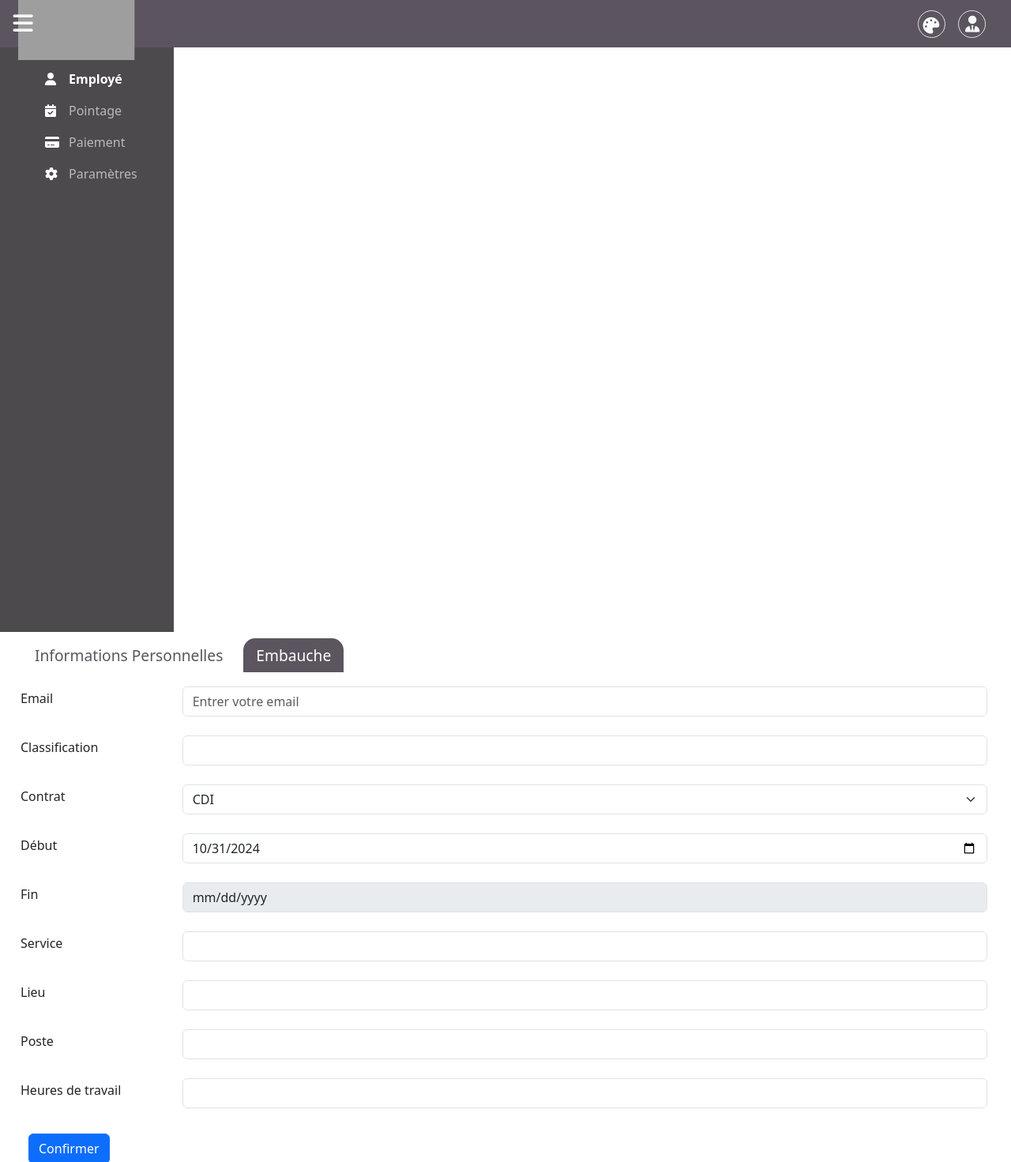
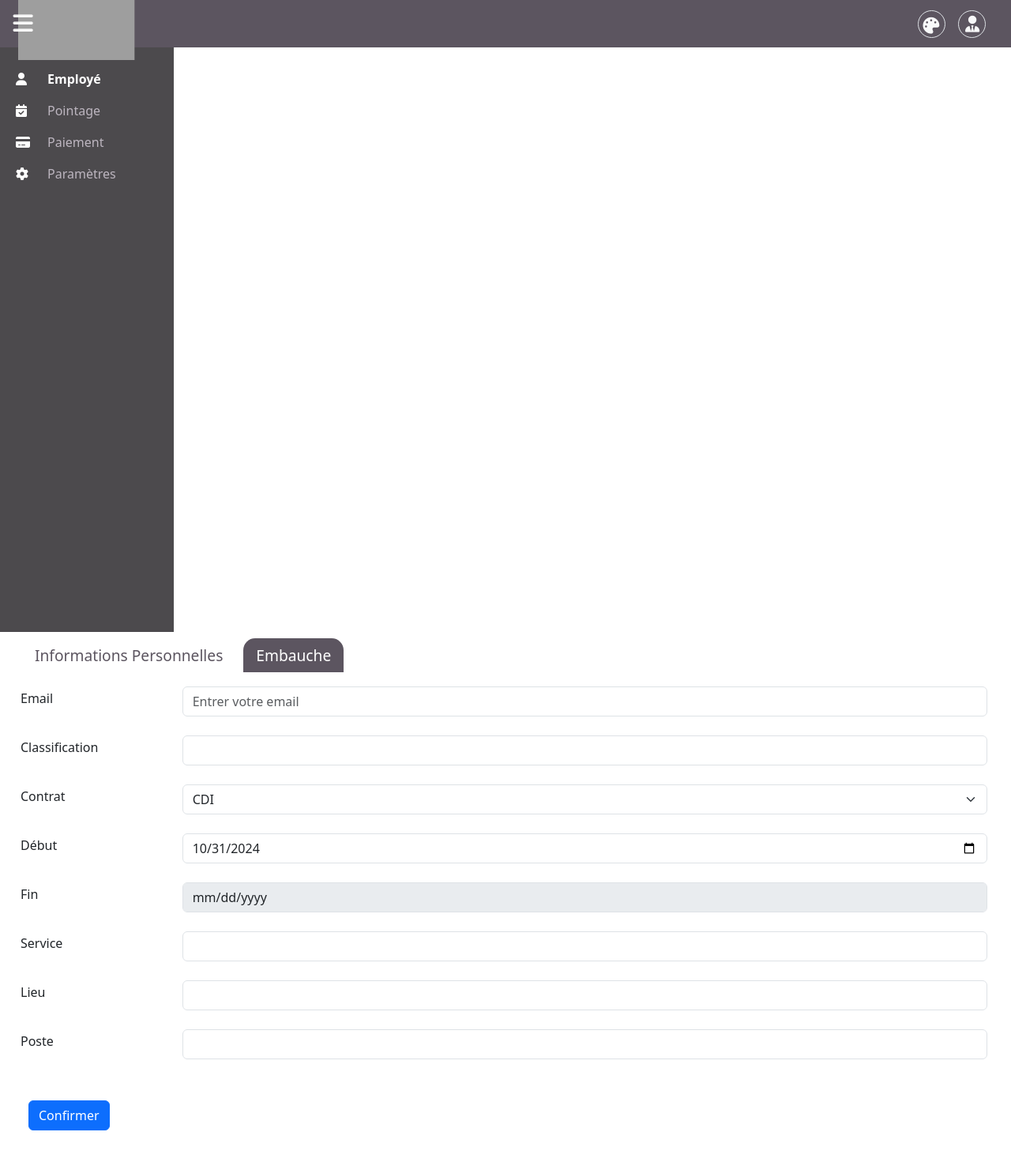
Before and after one commit to Sitr4ka/rh-softio, a CodeIgniter 4 app: the page made by app/Views/employee/infoPro.php in a window 1280 px wide. Shown: the top 1471 px of the page at 79% size. Run offline with PHP 8.4 and a stand-in for CodeIgniter, Linux system fonts and the light colour scheme; the template is opened without the code that fills it, so the values that code supplies are empty; some libraries are stand-ins or nearby versions; grey boxes are pictures that could not be loaded.

Commit message:
refactor: rename Employee controller to InfoPerso and update related references

```diff
--- a/app/Controllers/Employee.php
+++ b/app/Controllers/InfoPerso.php
@@ -7,7 +7,7 @@ use App\Models\InfoPersoModel;
 use App\Models\InfoProModel;
 use CodeIgniter\HTTP\ResponseInterface;
 
-class Employee extends BaseController
+class InfoPerso extends BaseController
 {
 
     public function index()
@@ -27,7 +27,7 @@ class Employee extends BaseController
             'user'      => $user,
         ];
 
-        return view('employee/index', $data);
+        return view('employee/infoPerso', $data);
     }
 
     public function add()
--- a/app/Views/employee/infoPro.php
+++ b/app/Views/employee/infoPro.php
@@ -11,7 +11,7 @@
         <form class="px-4" action="<?= base_url('employee/infopro/add') ?>" method="post">
             <div class="row row-cols-1 gy-2 mb-3">
                 <div class="col row g-1 align-items-center mb-3">
-                    <div class="col-2">
+                    <div class="col-2 col-xxl-1">
                         <label for="email" class="form-label">Email</label>
                     </div>
                     <div class="col">
@@ -20,7 +20,7 @@
                     </div>
                 </div>
                 <div class="col row g-1 align-items-center mb-3">
-                    <div class="col-2">
+                    <div class="col-2 col-xxl-1">
                         <label for="classification" class="form-label">Classification</label>
                     </div>
                     <div class="col">
@@ -29,7 +29,7 @@
                     </div>
                 </div>
                 <div class="col row g-1 align-items-center mb-3">
-                    <div class="col-2">
+                    <div class="col-2 col-xxl-1">
                         <label for="contractType" class="form-label">Contrat</label>
                     </div>
                     <div class="col">
@@ -41,7 +41,7 @@
                     </div>
                 </div>
                 <div class="col row g-1 align-items-center mb-3">
-                    <div class="col-2">
+                    <div class="col-2 col-xxl-1">
                         <label for="hireDate" class="form-label">Début</label>
                     </div>
                     <div class="col">
@@ -49,8 +49,8 @@
                             aria-label="" required>
                     </div>
                 </div>
-                <div class="col row g-1 align-items-center mb-3">
-                    <div class="col-2">
+                <div class="col row g-1 align-items-center mb-3" id="endDate">
+                    <div class="col-2 col-xxl-1">
                         <label for="contractEndDate" class="form-label">Fin</label>
                     </div>
                     <div class="col">
@@ -59,7 +59,7 @@
                     </div>
                 </div>
                 <div class="col row g-1 align-items-center mb-3">
-                    <div class="col-2">
+                    <div class="col-2 col-xxl-1">
                         <label for="department" class="form-label">Service</label>
                     </div>
                     <div class="col">
@@ -68,7 +68,7 @@
                     </div>
                 </div>
                 <div class="col row g-1 align-items-center mb-3">
-                    <div class="col-2">
+                    <div class="col-2 col-xxl-1">
                         <label for="workLocation" class="form-label">Lieu</label>
                     </div>
                     <div class="col">
@@ -77,7 +77,7 @@
                     </div>
                 </div>
                 <div class="col row g-1 align-items-center mb-3">
-                    <div class="col-2">
+                    <div class="col-2 col-xxl-1">
                         <label for="positionHeld" class="form-label">Poste</label>
                     </div>
                     <div class="col">
@@ -86,13 +86,6 @@
                     </div>
                 </div>
                 <div class="col row g-1 align-items-center mb-3">
-                    <div class="col-2">
-                        <label for="workingHours" class="form-label">Heures de travail</label>
-                    </div>
-                    <div class="col">
-                        <input type="number" class="form-control" name="workingHours"
-                            placeholder="" aria-label="" required>
-                    </div>
                 </div>
             </div>
             <div>
@@ -261,6 +254,8 @@
     hireNav.classList.add('active')
     employeeNav.classList.add('active')
 
+    const endDate = document.querySelector('#endDate');
+
     hireDate.value = today;
     contractType.addEventListener('change', function() {
         if (this.value === 'CDI') {
--- a/public/css/base.css
+++ b/public/css/base.css
@@ -123,10 +123,13 @@ body {
     transition: all .8s ease-in-out;
 }
 
+.sidebar .nav-menu {
+    padding-left: 0;
+}
+
 .sidebar .nav-item {
     display: flex;
-    padding: 8px 5px;
-    margin-left: 20px;
+    padding: 8px 20px;
 }
 
 .sidebar .nav-item span {
@@ -135,7 +138,7 @@ body {
 }
 
 .nav-item i {
-    width: 20px;
+    width: 30px;
 }
 
 .sidebar .nav-link {
```
Also changed, not shown: app/Config/Routes.php (+5 -5 lines), app/Views/employee/infoPerso.php (renamed from app/Views/employee/index.php, +16 -16 lines).
